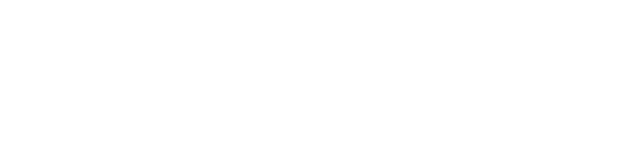
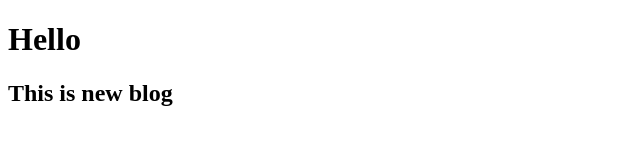
Before and after one commit to khchoi0301/gatsby-dev-blog, a Gatsby site: page / in a window 1280 px wide. Shown: the whole page, without its empty margins (0-640 px from the left). Built offline with nearby package versions, Linux system fonts and the light colour scheme; Gatsby itself is replaced by a stand-in of ours.

Commit message:
modify index page

```diff
--- a/src/pages/index.js
+++ b/src/pages/index.js
@@ -1,11 +1,14 @@
 import React from 'react';
 
-const indexPage = () => {
+const IndexPage = () => {
     return (
         <div>
-
+            <h1>Hello</h1>
+            <h2>
+                This is new blog
+            </h2>
         </div>
     );
 };
 
-export default indexPage;
+export default IndexPage;
```
